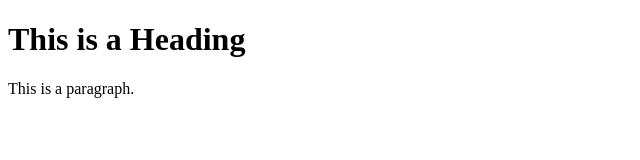
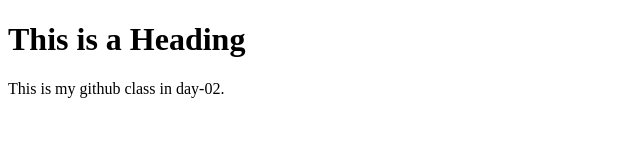
Before and after one commit to Chethank31/devops-training, a plain HTML site: page index.html in a window 1280 px wide. Shown: the whole page, without its empty margins (0-640 px from the left). Drawn offline with Linux system fonts and the light colour scheme.

Commit message:
modified the index file

```diff
--- a/index.html
+++ b/index.html
@@ -6,7 +6,7 @@
 <body>
 
 <h1>This is a Heading</h1>
-<p>This is a paragraph.</p>
+<p>This is my github class in day-02.</p>
 
 </body>
 </html>
```
